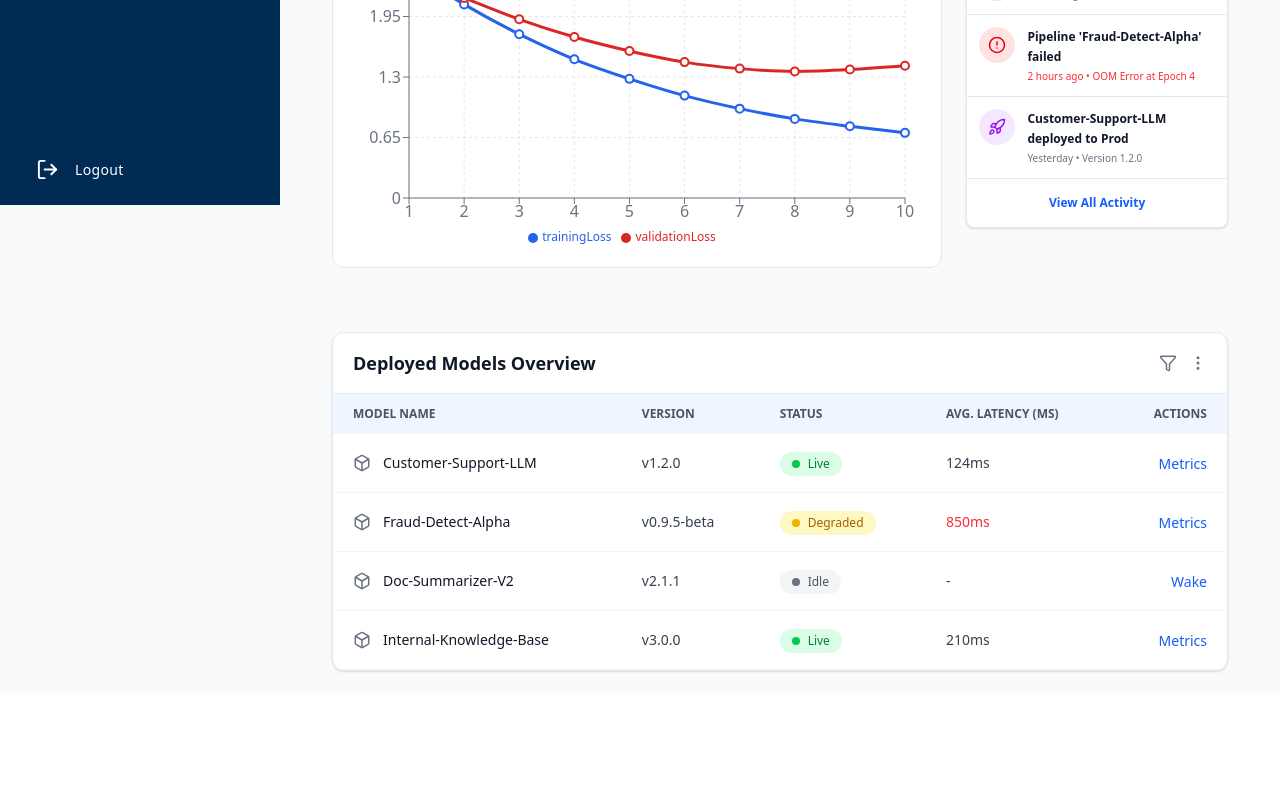
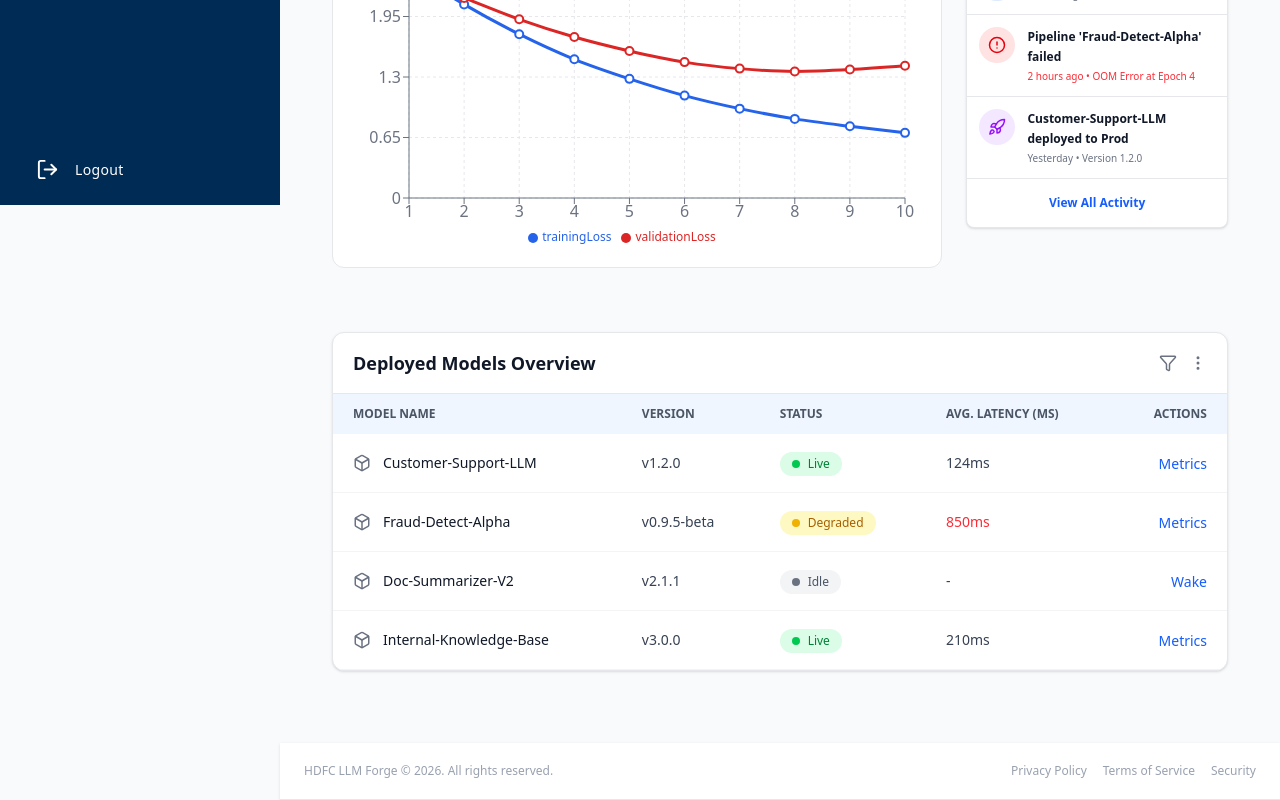
Before and after one commit to ankush0710/hdfc-custom-llm-dev-pipeline, a Next.js app in the folder frontend/: page / in a window 1280 px wide. Shown: the part 595-1395 px from the top of the page. Before the commit the page ends 1290 px from the top, so only its background shows below. Built offline with nearby package versions, Linux system fonts and the light colour scheme.

Commit message:
feat: footer has been added

```diff
--- a/frontend/src/app/page.jsx
+++ b/frontend/src/app/page.jsx
@@ -6,9 +6,11 @@ The main dashboard that shows the all information aout the deployed models
 "use client";
 import Navbar from "@/components/layout/Navbar";
 import Sidebar from "@/components/layout/Sidebar";
+import Footer from "@/components/layout/Footer";
 import StatCard from "@/components/ui/StatCard";
 import ActivityCard from "@/components/ui/ActivityCard";
 import ModelsTable from "@/components/tables/ModelsTable";
+import Button from "@/components/ui/Button";
 import { ChartData } from "@/sampleData/DashboardChartData";
 import { DashboardTableData } from "@/sampleData/DashboardTableData";
 import LineChart from "@/components/charts/LineChart";
@@ -39,14 +41,11 @@ export default function Dashboard() {
               </p>
             </div>
             <div className="flex items-center gap-2 px-5 lg:px-0">
-              <button className="w-full lg:w-auto flex items-center justify-center gap-2 px-3 py-2 font-semibold hover:bg-gray-200 hover:text-blue-900 transition-colors duration-300 rounded-md cursor-pointer border border-gray-400 ">
-                <Download className="w-5 h-5 mr-2 font-semibold" />
-                Export Report
-              </button>
-              <button className="w-full lg:w-auto flex items-center justify-center gap-2 px-3 py-2 font-semibold bg-[#002B55] text-white transition-colors duration-300 rounded-md cursor-pointer border border-gray-400">
-                <Plus className="w-5 h-5 mr-2 font-semibold" />
+              <Button icon={Download}>Export Report</Button>
+
+              <Button icon={Plus} variant="primary">
                 New Pipeline
-              </button>
+              </Button>
             </div>
           </div>
 
@@ -86,6 +85,11 @@ export default function Dashboard() {
             <ModelsTable data={DashboardTableData} />
           </div>
         </main>
+
+        {/* Footer here  */}
+        <div className="mt-12 lg:ml-[280px]">
+          <Footer />
+        </div>
       </div>
     </>
   );
--- /dev/null
+++ b/frontend/src/components/layout/Footer.jsx
@@ -0,0 +1,23 @@
+export default function Footer() {
+  return (
+    <div className="w-full py-5 bg-white border-b border-gray-200 shadow-sm">
+      <div className="flex flex-col gap-4 md:flex-row items-center justify-between px-6">
+        <div>
+          <p className="text-xs lg:text-md text-gray-400">
+            HDFC LLM Forge &copy; {new Date().getFullYear()}. All rights
+            reserved.
+          </p>
+        </div>
+        <div>
+          <ul className="flex gap-4">
+            <li className="text-xs lg:text-md text-gray-400">Privacy Policy</li>
+            <li className="text-xs lg:text-md text-gray-400">
+              Terms of Service
+            </li>
+            <li className="text-xs lg:text-md text-gray-400">Security</li>
+          </ul>
+        </div>
+      </div>
+    </div>
+  );
+}
--- /dev/null
+++ b/frontend/src/components/ui/Button.jsx
@@ -0,0 +1,35 @@
+"use client";
+
+export default function Button({
+  icon: Icon,
+  children,
+  variant = "default",
+  className = "",
+  ...props
+}) {
+  const variants = {
+    default: "hover:bg-gray-200 hover:text-blue-900 border border-gray-400",
+
+    primary: "bg-[#002B55] text-white border border-gray-400",
+  };
+
+  return (
+    <button
+      className={`
+        w-full lg:w-auto
+        flex items-center justify-center gap-2
+        px-3 py-2
+        font-semibold
+        transition-colors duration-300
+        rounded-md
+        cursor-pointer
+        ${variants[variant]}
+        ${className}
+      `}
+      {...props}
+    >
+      {Icon && <Icon className="w-5 h-5" />}
+      {children}
+    </button>
+  );
+}
```
Also changed, not shown: frontend/src/components/ui/ActivityCard.jsx (+2 -10 lines).
